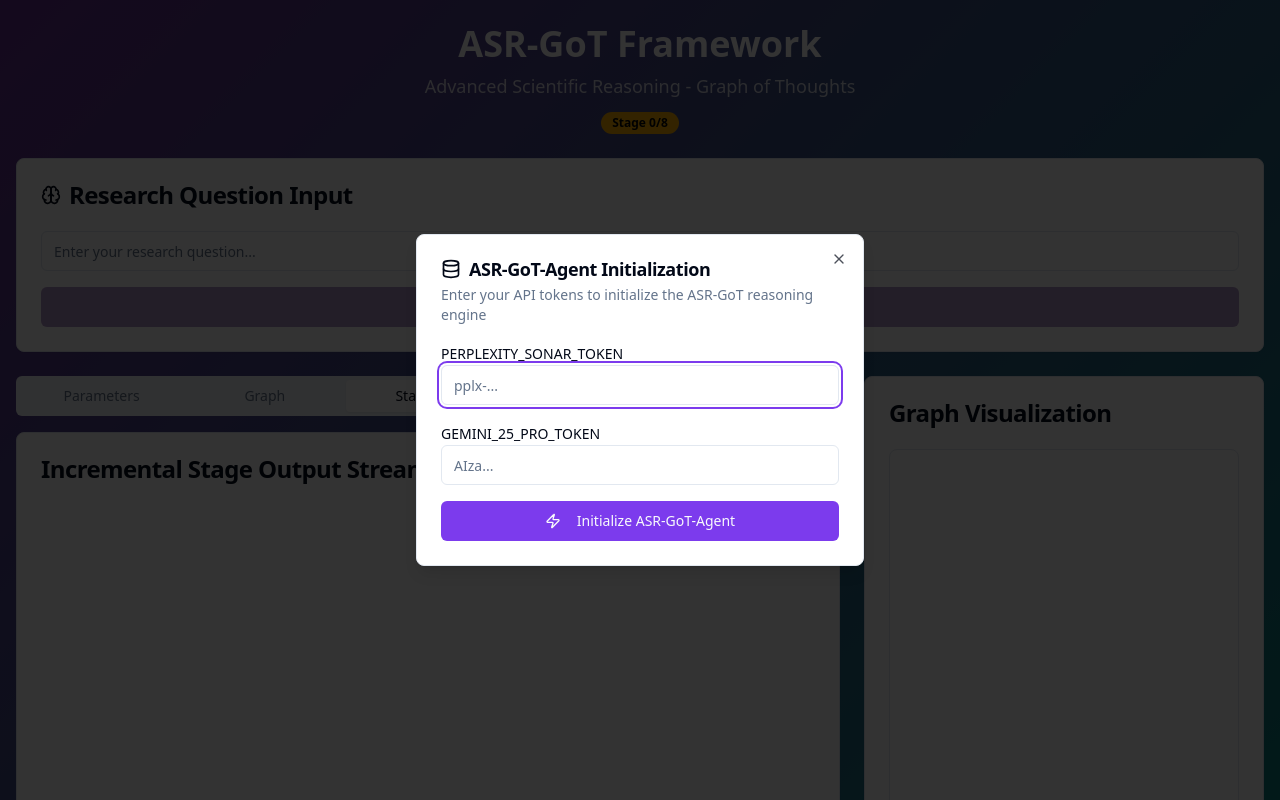
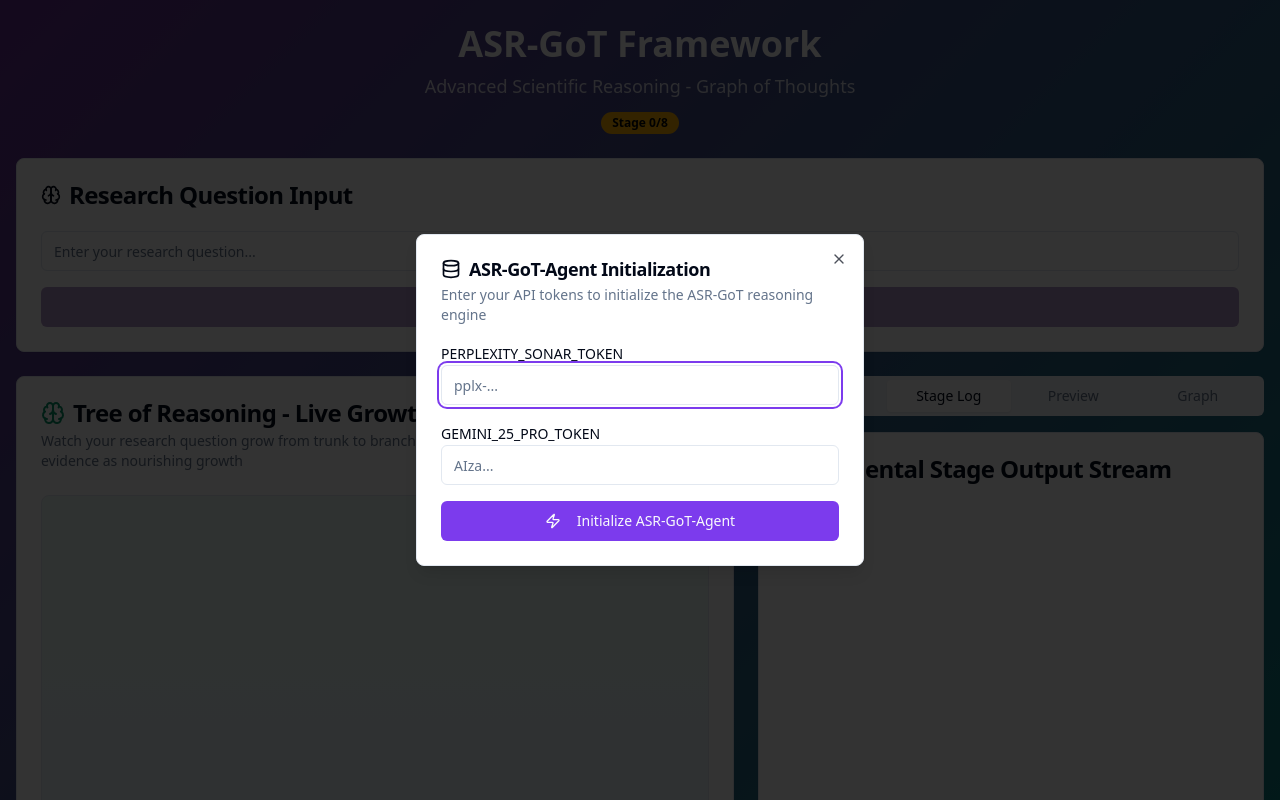
Before and after one commit to SaptaDey/asr-nexus-explorer, a React (Vite) app: page / in a window 1280 px wide. Shown: the top 800 px of the page. Built offline with nearby package versions, Linux system fonts and the light colour scheme.

Commit message:
Move tree animation to front page
Integrate the animated tree visualization on the front page, making the research question the base and visualizing the growth of hypotheses and evidence.

```diff
--- a/src/pages/ASRGoTInterface.tsx
+++ b/src/pages/ASRGoTInterface.tsx
@@ -449,17 +449,214 @@ const ASRGoTInterface: React.FC = () => {
           </CardContent>
         </Card>
 
-        {/* ⚙︎ ❺ Exact Tab Structure */}
+        {/* Main Content Layout - Tree-Centered */}
         <div className="grid grid-cols-12 gap-6">
-          {/* Left Panel - Tabs */}
-          <div className="col-span-8">
+          {/* Left Panel - Tree Visualization (Primary) */}
+          <div className="col-span-7">
+            <Card className="mb-6">
+              <CardHeader>
+                <CardTitle className="flex items-center gap-2">
+                  <Brain className="h-6 w-6 text-emerald-600" />
+                  Tree of Reasoning - Live Growth
+                </CardTitle>
+                <p className="text-sm text-muted-foreground">
+                  Watch your research question grow from trunk to branches, with hypotheses as branches and evidence as nourishing growth
+                </p>
+              </CardHeader>
+              <CardContent>
+                <div className="h-[500px] border rounded-lg bg-gradient-to-b from-emerald-50 to-indigo-50 dark:from-emerald-950/20 dark:to-indigo-950/20 relative overflow-hidden">
+                  {/* Tree Animation Container */}
+                  <svg
+                    className="absolute inset-0 w-full h-full"
+                    viewBox="0 0 600 500"
+                    style={{ background: 'transparent' }}
+                  >
+                    {/* Trunk (Research Question Base) */}
+                    {state.stage >= 1 && (
+                      <g className="animate-fade-in">
+                        <rect
+                          x="290"
+                          y="350"
+                          width="20"
+                          height="100"
+                          fill="#8B4513"
+                          rx="10"
+                          className="transition-all duration-1000"
+                          style={{
+                            height: state.stage >= 1 ? '100px' : '0px',
+                            transformOrigin: 'bottom'
+                          }}
+                        />
+                        <text x="300" y="480" textAnchor="middle" fontSize="12" fill="#333" className="font-medium">
+                          {researchQuestion.substring(0, 30)}...
+                        </text>
+                      </g>
+                    )}
+
+                    {/* Primary Branches (Dimensions) */}
+                    {state.stage >= 2 && state.graph.nodes.filter(n => n.type === 'dimension').map((node, index) => (
+                      <g key={node.id} className="animate-scale-in" style={{ animationDelay: `${index * 200}ms` }}>
+                        <line
+                          x1="300"
+                          y1="350"
+                          x2={280 + (index * 40)}
+                          y2="250"
+                          stroke="#00857C"
+                          strokeWidth="8"
+                          strokeLinecap="round"
+                          className="transition-all duration-1000"
+                        />
+                        <circle
+                          cx={280 + (index * 40)}
+                          cy="250"
+                          r="6"
+                          fill="#00857C"
+                          className="animate-pulse"
+                        />
+                        <text
+                          x={280 + (index * 40)}
+                          y="235"
+                          textAnchor="middle"
+                          fontSize="10"
+                          fill="#00857C"
+                          className="font-medium"
+                        >
+                          {node.label.substring(0, 8)}
+                        </text>
+                      </g>
+                    ))}
+
+                    {/* Secondary Branches (Hypotheses) */}
+                    {state.stage >= 3 && state.graph.nodes.filter(n => n.type === 'hypothesis').map((node, index) => {
+                      const confidence = node.confidence ? node.confidence.reduce((a, b) => a + b, 0) / node.confidence.length : 0.5;
+                      const branchColor = confidence >= 0.8 ? '#00857C' : confidence >= 0.5 ? '#FFB200' : '#B60000';
+                      const branchThickness = Math.max(3, confidence * 12);
+
+                      return (
+                        <g key={node.id} className="animate-slide-in-right" style={{ animationDelay: `${(index + 2) * 300}ms` }}>
+                          <line
+                            x1={280 + ((index % 3) * 40)}
+                            y1="250"
+                            x2={250 + (index * 35)}
+                            y2="150"
+                            stroke={branchColor}
+                            strokeWidth={branchThickness}
+                            strokeLinecap="round"
+                            className="transition-all duration-800"
+                          />
+                          <circle
+                            cx={250 + (index * 35)}
+                            cy="150"
+                            r="4"
+                            fill={branchColor}
+                          />
+                          <text
+                            x={250 + (index * 35)}
+                            y="135"
+                            textAnchor="middle"
+                            fontSize="9"
+                            fill={branchColor}
+                            className="font-medium"
+                          >
+                            H{index + 1}
+                          </text>
+                        </g>
+                      );
+                    })}
+
+                    {/* Evidence Twigs */}
+                    {state.stage >= 4 && state.graph.nodes.filter(n => n.type === 'evidence').map((node, index) => (
+                      <g key={node.id} className="animate-fade-in" style={{ animationDelay: `${(index + 4) * 200}ms` }}>
+                        <line
+                          x1={250 + ((index % 3) * 35)}
+                          y1="150"
+                          x2={230 + (index * 25)}
+                          y2="80"
+                          stroke="#4ADE80"
+                          strokeWidth="2"
+                          strokeLinecap="round"
+                        />
+                        <circle
+                          cx={230 + (index * 25)}
+                          cy="80"
+                          r="2"
+                          fill="#4ADE80"
+                        />
+                      </g>
+                    ))}
+
+                    {/* Flowers (Well-supported hypotheses) */}
+                    {state.stage >= 7 && state.graph.nodes.filter(n => {
+                      if (n.type !== 'hypothesis') return false;
+                      const confidence = n.confidence ? n.confidence.reduce((a, b) => a + b, 0) / n.confidence.length : 0;
+                      return confidence >= 0.8;
+                    }).map((node, index) => (
+                      <g key={`flower-${node.id}`} className="animate-scale-in" style={{ animationDelay: `${7 * 200}ms` }}>
+                        <circle
+                          cx={250 + (index * 35)}
+                          cy="150"
+                          r="12"
+                          fill="#FFB200"
+                          opacity="0.8"
+                          className="animate-pulse"
+                        />
+                        <text x={250 + (index * 35)} y="155" textAnchor="middle" fontSize="16">🌸</text>
+                      </g>
+                    ))}
+
+                    {/* Final Synthesis Indicator */}
+                    {state.stage >= 8 && (
+                      <g className="animate-fade-in" style={{ animationDelay: '1600ms' }}>
+                        <circle
+                          cx="300"
+                          cy="50"
+                          r="20"
+                          fill="#662D91"
+                          opacity="0.9"
+                          className="animate-pulse"
+                        />
+                        <text x="300" y="56" textAnchor="middle" fontSize="24">🍎</text>
+                        <text x="300" y="30" textAnchor="middle" fontSize="12" fill="#662D91" className="font-bold">
+                          Final Analysis
+                        </text>
+                      </g>
+                    )}
+                  </svg>
+
+                  {/* Growth Statistics Overlay */}
+                  <div className="absolute bottom-4 left-4 bg-white/90 dark:bg-black/90 rounded-lg p-3 shadow-lg">
+                    <div className="grid grid-cols-2 gap-3 text-xs">
+                      <div className="text-center">
+                        <div className="font-bold text-emerald-600">{state.graph.nodes.filter(n => n.type === 'dimension').length}</div>
+                        <div className="text-muted-foreground">Branches</div>
+                      </div>
+                      <div className="text-center">
+                        <div className="font-bold text-amber-600">{state.graph.nodes.filter(n => n.type === 'hypothesis').length}</div>
+                        <div className="text-muted-foreground">Hypotheses</div>
+                      </div>
+                      <div className="text-center">
+                        <div className="font-bold text-green-600">{state.graph.nodes.filter(n => n.type === 'evidence').length}</div>
+                        <div className="text-muted-foreground">Evidence</div>
+                      </div>
+                      <div className="text-center">
+                        <div className="font-bold text-purple-600">{state.stage}/8</div>
+                        <div className="text-muted-foreground">Stage</div>
+                      </div>
+                    </div>
+                  </div>
+                </div>
+              </CardContent>
+            </Card>
+          </div>
+
+          {/* Right Panel - Controls & Details */}
+          <div className="col-span-5">
             <Tabs defaultValue="stage-log" className="space-y-4">
-              <TabsList className="grid w-full grid-cols-5">
+              <TabsList className="grid w-full grid-cols-4">
                 <TabsTrigger value="parameters">Parameters</TabsTrigger>
-                <TabsTrigger value="graph">Graph</TabsTrigger>
                 <TabsTrigger value="stage-log">Stage Log</TabsTrigger>
                 <TabsTrigger value="preview">Preview</TabsTrigger>
-                <TabsTrigger value="tree">Tree</TabsTrigger>
+                <TabsTrigger value="graph">Graph</TabsTrigger>
               </TabsList>
 
               <TabsContent value="parameters">
@@ -529,32 +726,22 @@ const ASRGoTInterface: React.FC = () => {
               <TabsContent value="graph">
                 <Card>
                   <CardHeader>
-                    <CardTitle>Force-Directed Graph Visualization</CardTitle>
+                    <CardTitle>Network Analysis</CardTitle>
                   </CardHeader>
                   <CardContent>
-                    <div className="h-[500px] border rounded-lg bg-white/5 flex items-center justify-center">
-                      <div className="text-center text-white/60">
-                        <Network className="h-12 w-12 mx-auto mb-2" />
-                        <p>Interactive Graph Visualization</p>
-                        <p className="text-sm">Nodes: {state.graph.nodes.length}</p>
-                        <p className="text-sm">Edges: {state.graph.edges?.length || 0}</p>
-                      </div>
-                    </div>
-                  </CardContent>
-                </Card>
-              </TabsContent>
-
-              <TabsContent value="tree">
-                <Card>
-                  <CardHeader>
-                    <CardTitle>Tree-of-Reasoning Animation</CardTitle>
-                  </CardHeader>
-                  <CardContent>
-                    <div className="h-[500px] border rounded-lg bg-gradient-to-b from-emerald-50 to-indigo-50 flex items-center justify-center">
-                      <div className="text-center text-gray-600">
-                        <Brain className="h-12 w-12 mx-auto mb-2" />
-                        <p>Animated Hierarchical Tree</p>
-                        <p className="text-sm">Stage {state.stage}/8 Growth</p>
+                    <div className="h-[400px] border rounded-lg bg-white/5 flex flex-col items-center justify-center space-y-4">
+                      <Network className="h-12 w-12 text-white/60" />
+                      <div className="text-center text-white/80">
+                        <p className="text-lg font-medium">Graph Metrics</p>
+                        <div className="mt-3 space-y-2 text-sm">
+                          <div>Nodes: <span className="font-bold text-emerald-400">{state.graph.nodes.length}</span></div>
+                          <div>Edges: <span className="font-bold text-blue-400">{state.graph.edges?.length || 0}</span></div>
+                          <div>Density: <span className="font-bold text-amber-400">
+                            {state.graph.nodes.length > 1 ?
+                              ((state.graph.edges?.length || 0) / (state.graph.nodes.length * (state.graph.nodes.length - 1) / 2) * 100).toFixed(1) + '%' :
+                              '0%'}
+                          </span></div>
+                        </div>
                       </div>
                     </div>
                   </CardContent>
@@ -563,23 +750,6 @@ const ASRGoTInterface: React.FC = () => {
             </Tabs>
           </div>
 
-          {/* Right Panel - Force-directed Graph */}
-          <div className="col-span-4">
-            <Card>
-              <CardHeader>
-                <CardTitle>Graph Visualization</CardTitle>
-              </CardHeader>
-              <CardContent>
-                <div className="h-[500px] border rounded-lg bg-white/5 flex items-center justify-center">
-                  <div className="text-center text-white/60">
-                    <Network className="h-12 w-12 mx-auto mb-2" />
-                    <p>Force-directed graph</p>
-                    <p className="text-sm">Nodes: {state.graph.nodes.length}</p>
-                  </div>
-                </div>
-              </CardContent>
-            </Card>
-          </div>
         </div>
       </div>
     </div>
```
